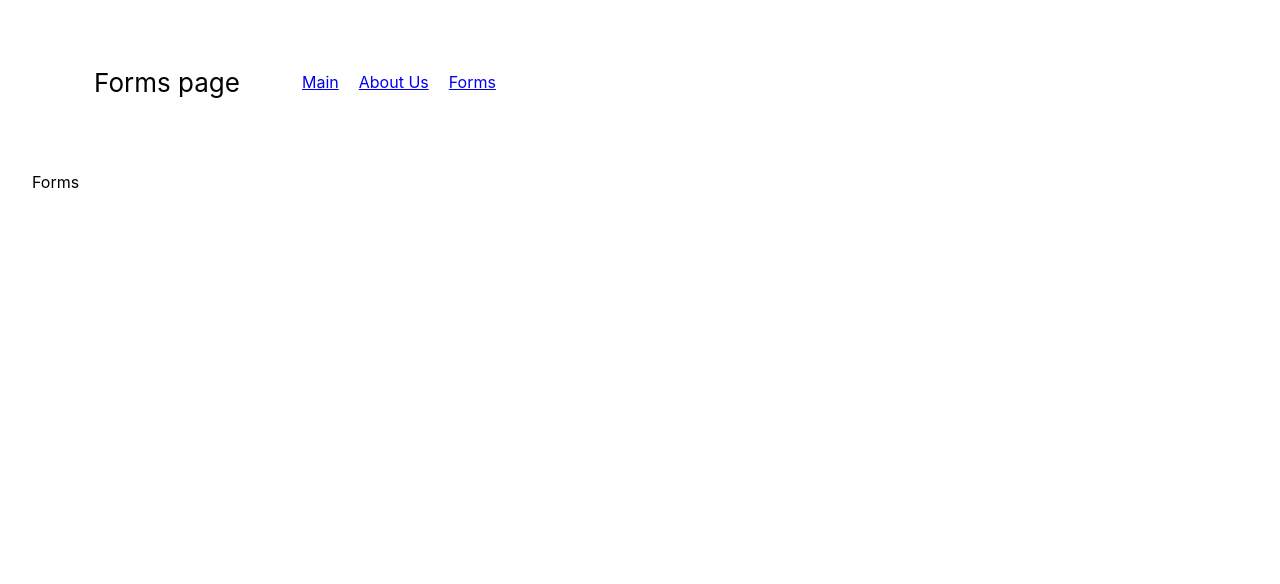
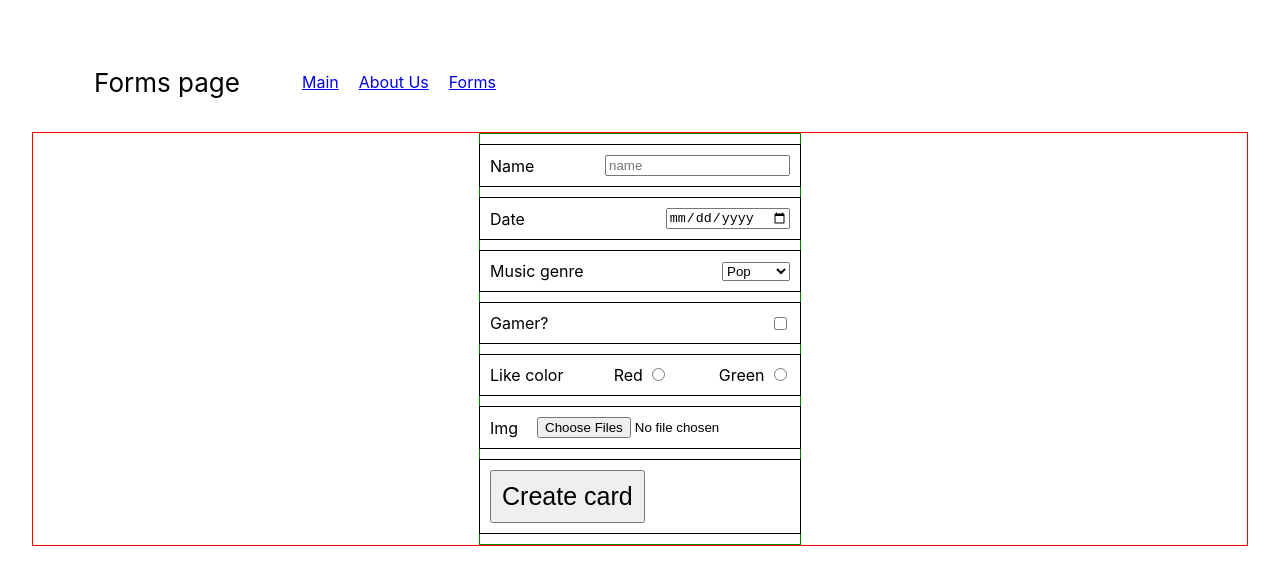
Before and after one commit to olegpl1993/reactRSS, a React (Vite) app: page /forms in a window 1280 px wide. Shown: the top 584 px of the page. Built offline with nearby package versions, Linux system fonts and the light colour scheme.

Commit message:
feat: form layout

```diff
--- a/src/pages/Forms/Forms.css
+++ b/src/pages/Forms/Forms.css
@@ -0,0 +1,31 @@
+.formsPage {
+  border: 1px solid red;
+  display: flex;
+  align-items: center;
+  justify-content: center;
+}
+
+.formsBox {
+  border: 1px solid green;
+  width: 300px;
+  display: flex;
+  flex-direction: column;
+  align-items: center;
+  justify-content: center;
+  padding: 10px;
+  gap: 10px;
+}
+
+.formsRow {
+  border: 1px solid black;
+  padding: 10px;
+  width: 100%;
+  display: flex;
+  align-items: center;
+  justify-content: space-between;
+}
+
+.formsBTN {
+padding: 10px;
+font-size: 25px;
+}
--- a/src/pages/Forms/Forms.tsx
+++ b/src/pages/Forms/Forms.tsx
@@ -7,7 +7,56 @@ class Forms extends React.Component {
     return (
       <div className="forms">
         <Header pageName={'Forms'} />
-        <div className="header">Forms</div>
+        <div className="formsPage">
+          <div className="formsBox">
+            <div className="formsRow">
+              <div className="formsTitle">Name</div>
+              <input className="formsInput" type="text" placeholder="name" />
+            </div>
+            <div className="formsRow">
+              <div className="formsTitle">Date</div>
+              <input className="formsInput" type="date" />
+            </div>
+            <div className="formsRow">
+              <div className="formsTitle">Music genre</div>
+              <select name="music">
+                <option value="pop">Pop</option>
+                <option value="hipHop">Hip hop</option>
+                <option value="rock">Rock</option>
+                <option value="jazz">Jazz</option>
+                <option value="disco">Disco</option>
+                <option value="blues">Blues</option>
+              </select>
+            </div>
+            <div className="formsRow">
+              <div className="formsTitle">Gamer?</div>
+              <input className="formsInput" type="checkbox" />
+            </div>
+            <div className="formsRow">
+              <div className="formsTitle">Like color</div>
+              <div>
+                Red <input type="radio" name="color" value="red" />
+              </div>
+              <div>
+                Green <input type="radio" name="color" value="green" />
+              </div>
+            </div>
+            <div className="formsRow">
+              <div className="formsTitle">Img</div>
+              <input
+                type="file"
+                multiple
+                accept="image/*"
+                onChange={() => {
+                  console.log('loadImg');
+                }}
+              />
+            </div>
+            <div className="formsRow">
+              <button className="formsBTN">Create card</button>
+            </div>
+          </div>
+        </div>
       </div>
     );
   }
```
